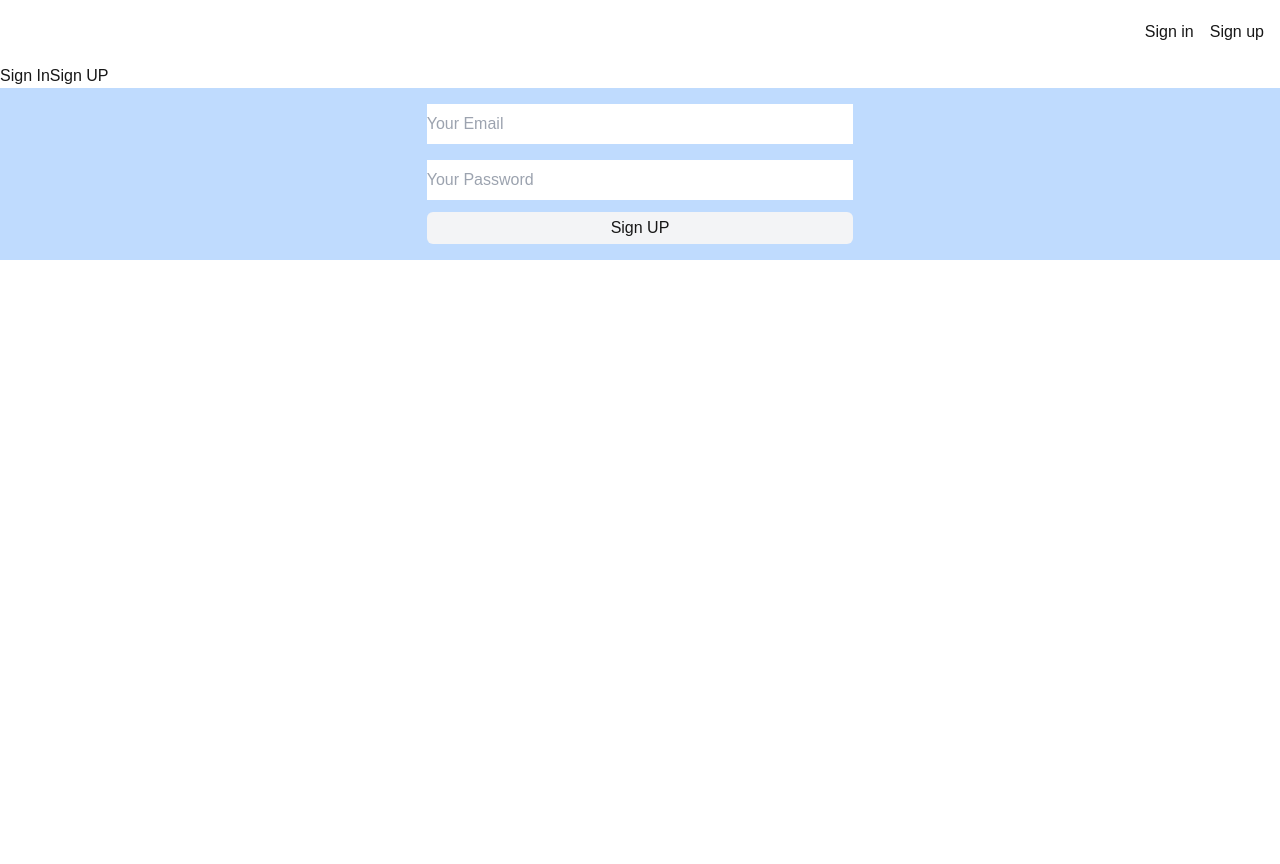
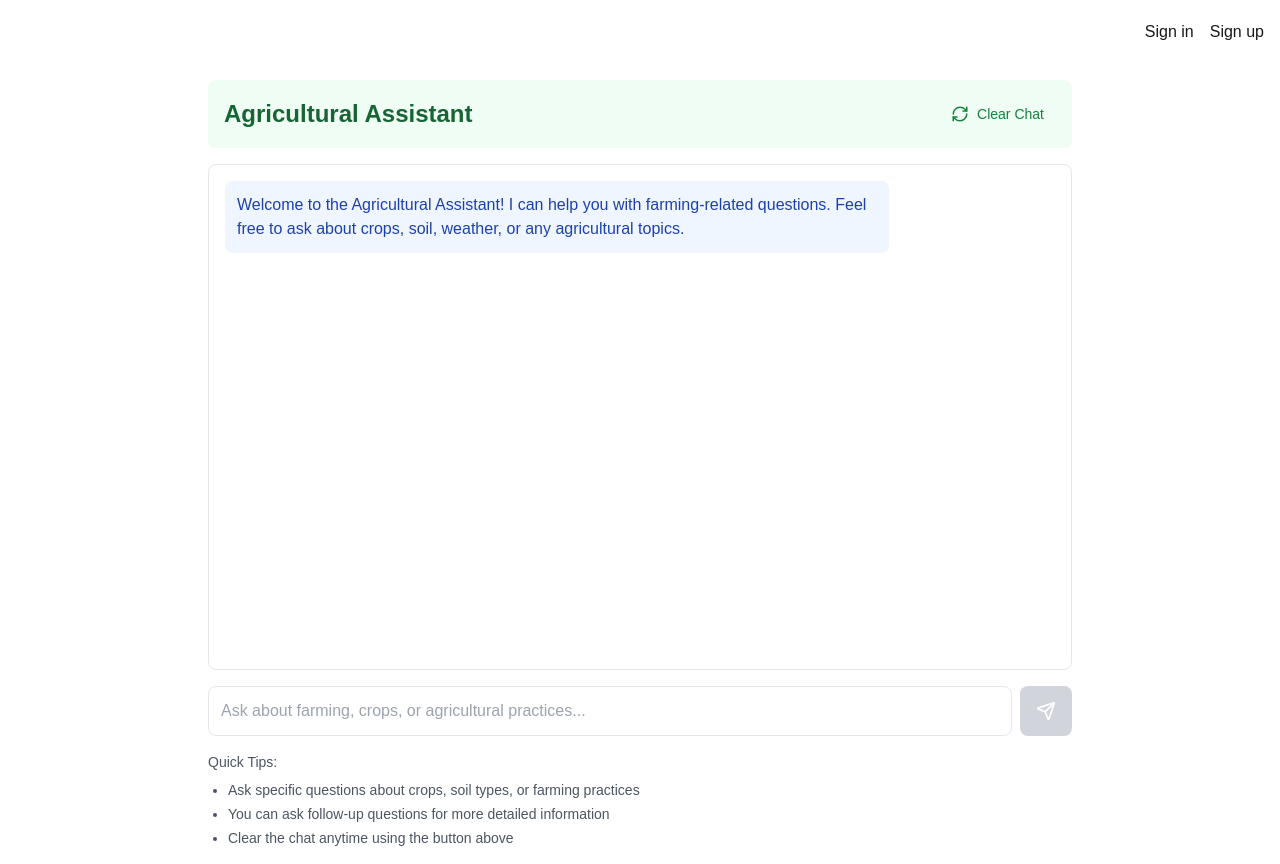
Before and after one commit to tuyishimejohnson/chatbot, a Next.js app in the folder agri-chatbot/: page / in a window 1280 px wide. Before the commit the page ends 800 px from the top, so only its background shows below. Built offline with nearby package versions, Linux system fonts and the light colour scheme; no server answers.

Commit message:
Create a user interface for a chatbot

```diff
--- a/agri-chatbot/app/(auth)/layout.tsx
+++ /dev/null
@@ -1,8 +0,0 @@
-import React from 'react'
-export default function AuthLayout({children}: {children: React.ReactNode}) {
-  return (
-    <div className='w-3/4 bg-blue-200 text-2xl'>
-      {children}
-    </div>
-  )
-}
--- a/agri-chatbot/app/(auth)/signin/page.tsx
+++ /dev/null
@@ -1,10 +0,0 @@
-import React from 'react'
-
-export default function SignInRoute() {
-  return (
-    <div>
-      <input type="text" placeholder='Email'/>
-      <input type="password" placeholder='Password'/>
-    </div>
-  )
-}
--- a/agri-chatbot/app/(auth)/signup/page.tsx
+++ /dev/null
@@ -1,6 +0,0 @@
-
-export default function SignUpRoute() {
-  return (
-    <div>Sign Up Route page</div>
-  )
-}
--- a/agri-chatbot/app/page.tsx
+++ b/agri-chatbot/app/page.tsx
@@ -1,37 +1,132 @@
-import Link from "next/link";
+"use client"
+import { useState } from "react";
+import { Send, Loader2, RefreshCw } from "lucide-react";
 
-export default function Home() {
+export default function AgriChatBotInterface() {
+  const [messages, setMessages] = useState([
+    {
+      type: "system",
+      content:
+        "Welcome to the Agricultural Assistant! I can help you with farming-related questions. Feel free to ask about crops, soil, weather, or any agricultural topics.",
+    },
+  ]);
+  const [input, setInput] = useState<string>("");
+  const [isLoading, setIsLoading] = useState<boolean>(false);
+
+  const handleSubmit = async (event:React.FormEvent<HTMLFormElement>) => {
+    event.preventDefault();
+    if (!input.trim()) return "Ask me about agriculture";
+
+    // Add user message
+    setMessages((prev) => [...prev, { type: "user", content: input }]);
+    setIsLoading(true);
+    setInput("");
+
+    // Simulate API call delay
+    setTimeout(() => {
+      setMessages((prev) => [
+        ...prev,
+        {
+          type: "assistant",
+          content:
+            "This is a simulated response. In the actual implementation, this would be replaced with the model's response.",
+        },
+      ]);
+      setIsLoading(false);
+    }, 1000);
+  };
+
+  const clearChat = () => {
+    setMessages([
+      {
+        type: "system",
+        content:
+          "Welcome to the Agricultural Assistant! Feel free to ask about crops, soil, weather, or any agricultural topics.",
+      },
+    ]);
+  };
   return (
     <>
-      <Link href={"/signin"}>Sign In</Link>
-      <Link href={"/signup"}>Sign UP</Link>
-      {/* <div className="border w-5/6 m-auto h-screen items-center">
-        <div className="text-4xl flex items-center justify-center">
-          <h1>Ask anything about agriculture</h1>
+      <div className="flex flex-col h-screen max-w-4xl mx-auto p-4">
+        {/* Header */}
+        <div className="flex justify-between items-center mb-4 p-4 bg-green-50 rounded-lg">
+          <h1 className="text-2xl font-bold text-green-800">
+            Agricultural Assistant
+          </h1>
+          <button
+            onClick={clearChat}
+            className="flex items-center gap-2 px-3 py-2 text-sm text-green-700 hover:bg-green-100 rounded-md transition-colors"
+          >
+            <RefreshCw size={18} />
+            Clear Chat
+          </button>
         </div>
 
-        <div>
+        {/* Chat Messages */}
+        <div className="flex-1 overflow-y-auto mb-4 p-4 bg-white rounded-lg border">
+          <div className="space-y-4">
+            {messages.map((message, index) => (
+              <div
+                key={index}
+                className={`flex ${
+                  message.type === "user" ? "justify-end" : "justify-start"
+                }`}
+              >
+                <div
+                  className={`max-w-[80%] p-3 rounded-lg ${
+                    message.type === "user"
+                      ? "bg-green-600 text-white"
+                      : message.type === "system"
+                      ? "bg-blue-50 text-blue-800"
+                      : "bg-gray-100 text-gray-800"
+                  }`}
+                >
+                  {message.content}
+                </div>
+              </div>
+            ))}
+            {isLoading && (
+              <div className="flex justify-start">
+                <div className="max-w-[80%] p-3 rounded-lg bg-gray-100">
+                  <Loader2 className="animate-spin" size={20} />
+                </div>
+              </div>
+            )}
+          </div>
+        </div>
+
+        {/* Input Form */}
+        <form onSubmit={handleSubmit} className="flex gap-2">
           <input
             type="text"
-            placeholder="Ask anything"
-            className="placeholder:text-2xl py-5 border border-3"
+            value={input}
+            onChange={(e) => setInput(e.target.value)}
+            placeholder="Ask about farming, crops, or agricultural practices..."
+            className="flex-1 p-3 border rounded-lg focus:outline-none focus:ring-2 focus:ring-green-500"
           />
+          <button
+            type="submit"
+            disabled={isLoading || !input.trim()}
+            className="px-4 py-2 bg-green-600 text-white rounded-lg hover:bg-green-700 disabled:bg-gray-300 disabled:cursor-not-allowed transition-colors"
+          >
+            <Send size={20} />
+          </button>
+        </form>
+
+        {/* Help Text */}
+        <div className="mt-4 text-sm text-gray-600">
+          <p className="font-medium mb-2">Quick Tips:</p>
+          <ul className="list-disc pl-5 space-y-1">
+            <li>
+              Ask specific questions about crops, soil types, or farming
+              practices
+            </li>
+            <li>
+              You can ask follow-up questions for more detailed information
+            </li>
+            <li>Clear the chat anytime using the button above</li>
+          </ul>
         </div>
-        <h1>Hello world</h1>
-      </div> */}
-
-      <div className="bg-blue-200 py-4 border-black">
-        <div className="w-1/3 m-auto">
-        <div className="flex flex-col gap-4">
-          <input type="text" placeholder="Your Email" className="py-2"/>
-          <input type="password" placeholder="Your Password" className="py-2" />
-        </div>
-
-        <div className="flex mt-3 justify-center bg-gray-100 py-1 rounded-md">
-          <button type="submit" className="">Sign UP</button>
-        </div>
-        </div>
-
       </div>
     </>
   );
--- a/agri-chatbot/package.json
+++ b/agri-chatbot/package.json
@@ -15,6 +15,7 @@
     "@mui/material": "^6.4.5",
     "@react-oauth/google": "^0.12.1",
     "google-auth-library": "^9.15.1",
+    "lucide-react": "^0.475.0",
     "next": "15.1.7",
     "react": "^19.0.0",
     "react-dom": "^19.0.0"
```
Also changed, not shown: 1 other file (tests, documents, lock files or other folders).
